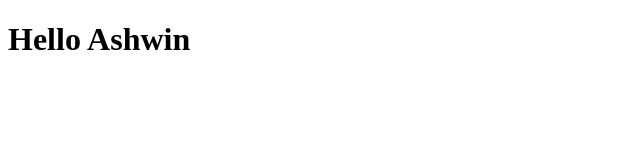
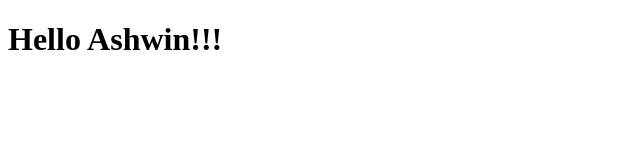
Before and after one commit to vinu5may/Coursera-Testing, a plain HTML site: page index.html in a window 1280 px wide. Shown: the full height of the page, 0-640 px from the left. Drawn offline with Linux system fonts and the light colour scheme.

Commit message:
Update index.html

```diff
--- a/index.html
+++ b/index.html
@@ -6,6 +6,6 @@
 	<title>Hello Nitheesh</title>
 </head>
 <body>
-   <h1>Hello Ashwin</h1>
+   <h1>Hello Ashwin!!!</h1>
 </body>
 </html>
```
